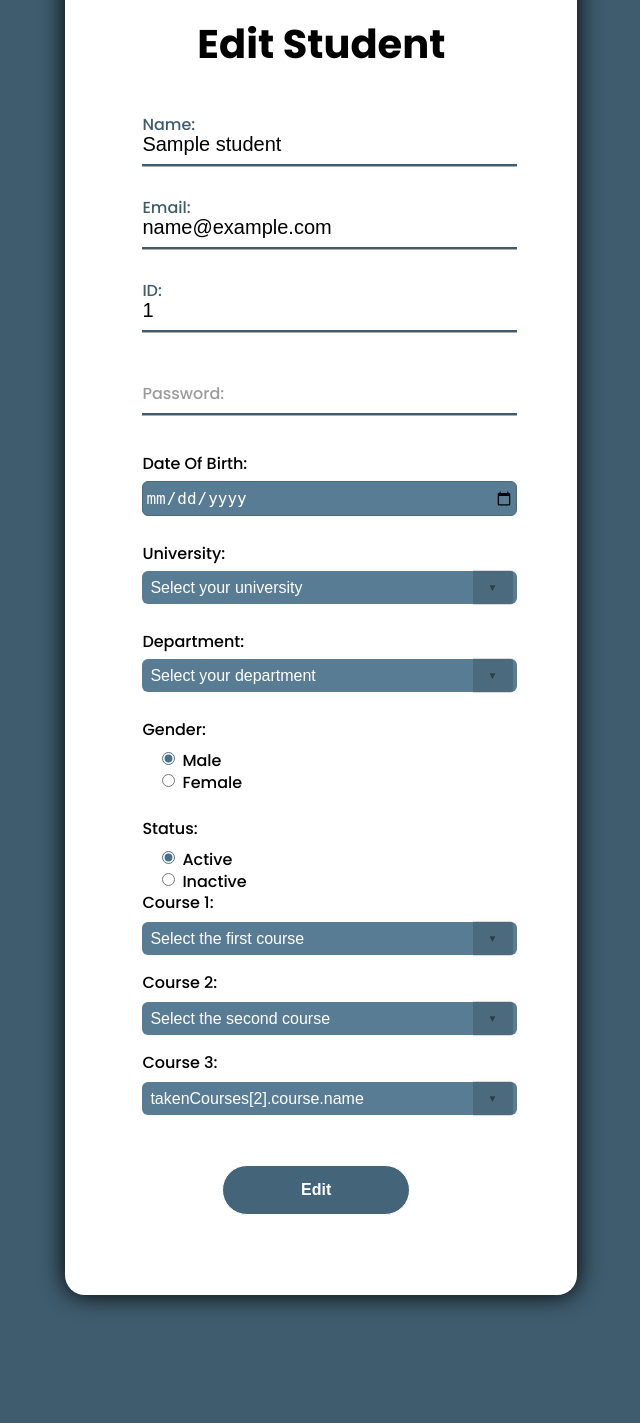
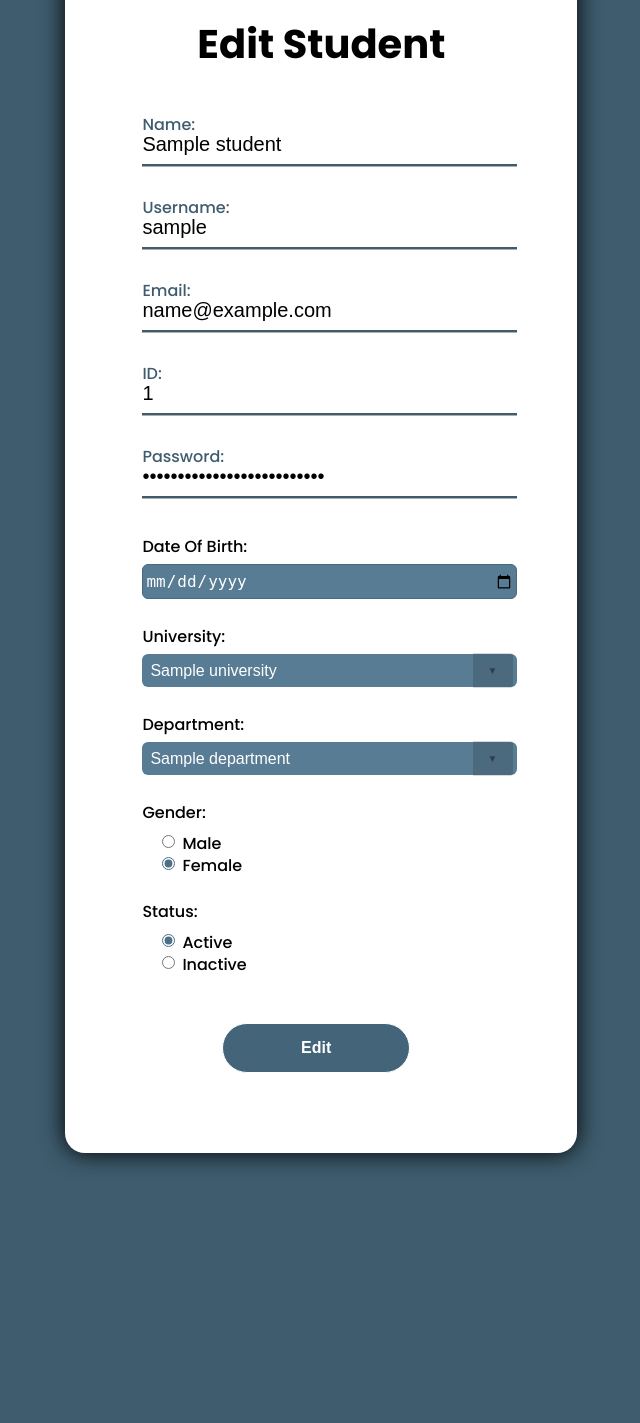
Before and after one commit to minahermina/Higher-Studies-System, a Django app: template main_website/templates/main_website/edit_student.html in a window 1280 px wide. Shown: the part 148-1571 px from the top of the page, without its empty margins (293-933 px from the left). After the commit the page ends 1316 px from the top, so only its background shows below. Run offline with Django 4.2, Linux system fonts and the light colour scheme; the template is opened without the code that fills it: most values are stand-ins (such as "Sample title", 1, 10 or a date in 2020); parts of the project's set-up code (start-up, migrations or seed data) failed here and were passed over.

Commit message:
Update edit_student.html

```diff
--- a/main_website/templates/main_website/edit_student.html
+++ b/main_website/templates/main_website/edit_student.html
@@ -21,7 +21,7 @@
             <div class="title">
                 <h1>Edit Student</h1>
             </div>
-             <form id ="form" method="POST" action = "{% url 'edit_student' %}" >
+             <form id ="form" method="POST" action = "{% url 'search/' %}" >
                 {% csrf_token %}
                 <div class="txt_field">
                     <span></span>
@@ -30,6 +30,13 @@
                 </div>
                 <div id="name-error" style="display:none;color:red;">Name can't be empty and must contain only letters.</div>
                 <br>
+
+                <div class="txt_field">
+                    <span></span>
+                    <input type="text" id="username" class="form__field" name="username" value="{{student.username}}" placeholder="Username">
+                    <label class="form__label" for="username">Username:</label>
+                </div>
+                 <br>
                 <input type="hidden" name="edit" value="{{ student.stud_id }}">
                  <input type="hidden" name="form_type" value="update">
                 <div class="txt_field">
@@ -48,7 +55,7 @@
                 <br>
                 <div class="txt_field">
                     <span></span>
-                    <input type="password" value="" id="password" name="password" class="form__field" placeholder="password">
+                    <input type="password" value="you forget to get password" id="password" name="password" class="form__field" placeholder="password">
                     <ion-icon name="eye-off-outline" ></ion-icon>
                     <label for="password" class="form__label">Password:</label>
                 </div>
@@ -56,25 +63,35 @@
                 <br>
                 <div>
                     <label for="DateOfBirth">Date Of Birth:</label>
-                    <input type="date" value=""  name="dateOfBirth" id="DateOfBirth" min='1899-01-01' max='2005-12-31' >
+                    <input type="date" value="{{ student.date_of_birth }}"  name="dateOfBirth" id="DateOfBirth" min='1899-01-01' max='2005-12-31' >
                 </div>
-                <div id="dateError" style="display:none;color: red;">Please enter the date of birth.</div>
+                <div id="dateError" style="display:none;color: rgba(253,23,23,0.09);">Please enter the date of birth.</div>
                 <br>
                 <div>
                     <label for="university">University:</label>
                     <span class="custom-dropdown">
                         <select name="university" id="university" required>
                             <optgroup label="University">
-                                <option value="" selected disabled>Select your university</option>
-                                <option value="CU">Cairo University</option>
-                                <option value="ASU">Ain Shams University</option>
-                                <option value="HU">Helwan University</option>
-                                <option value="AUC">The American University in Cairo</option>
-                                <option value="GUC">German University in Cairo</option>
+                                <option value="{{student.university }}" selected >{{ student.university }}</option>
+                                {% if student.university != "Cairo University" %}
+                                <option value="Cairo University">Cairo University</option>
+                                {% endif %}
+                                {% if student.university != "Ain Shams University" %}
+                                <option value="Ain Shams University">Ain Shams University</option>
+                                {% endif %}
+                                {% if student.university != "Helwan University" %}
+                                <option value="Helwan University">Helwan University</option>
+                                {% endif %}
+                                {% if student.university != "The American University in Cairo" %}
+                                <option value="The American University in Cairo">The American University in Cairo</option>
+                                {% endif %}
+                                {% if student.university != "German University in Cairo" %}
+                                <option value="German University in Cairo">German University in Cairo</option>
+                                {% endif %}
                             </optgroup>
                         </select>
                     </span>
-                    <div id="uniError" style="display:none;color: red;">Please enter the university.</div>
+
                 </div>
                 <br>
                 <div>
@@ -82,73 +99,41 @@
                     <span class="custom-dropdown">
                         <select name="department" id="department" required>
                             <optgroup label="department">
-                                <option value="" disabled selected >Select your department</option>
-                                    {% for departement in departments %}
-                                        <option value="{{ departement.name }}">{{ departement.name }}</option>
-                                    {% endfor %}
+                                <option value="{{ student.department }}" selected >{{ student.department.name }}</option>
+
                             </optgroup>
                         </select>
                     </span>
-                    <div id="depError" style="display:none;color: red;">Please enter the department.</div>
                 </div>
                 <br>
                 <div>
                     <label>Gender:</label>
+                    {% if student.gender == "Male" %}
                     <input id="m" type="radio" name="gender" value="Male" checked="true">
                     <label for="m">Male</label>
                     <input id="f" type="radio" name="gender" value="Female">
                     <label for="f">Female</label>
+
+                    {% else %}
+                    <input id="m" type="radio" name="gender" value="Male" >
+                    <label for="m">Male</label>
+                    <input id="f" type="radio" name="gender" value="Female" checked="true">
+                    <label for="f">Female</label>
+                    {% endif %}
                 </div>
                 <br>
                 <div>
                     <label>Status:</label>
-                    <input id="a" type="radio" name="status" value="true" checked="true">
+                    <input id="a" type="radio" name="status" value="student.is_active" checked="student.is_active">
                     <label for="a">Active</label>
+                    {% if student.is_active == True %}
                     <input id="ina" type="radio" name="status" value="false">
                     <label for="ina">Inactive</label>
+                    {% else %}
+                     <input id="ina" type="radio" name="status" value="true">
+                    <label for="ina">Inactive</label>
+                    {% endif %}
                 </div>
-             <div>
-                    <label for="c1">Course 1:</label>
-                    <span class="custom-dropdown">
-                        <select name="course1" id="c1" required>
-                            <optgroup label="course1">
-                                <option value="" disabled selected >Select the first course</option>
-                                 {% for course in courses %}
-                                     <option value="{{ course.course_id }}">{{ course.name }}</option>
-                                 {% endfor %}
-                            </optgroup>
-                        </select>
-                    </span>
-                    <div id="c1Error" style="display:none;color: red;">Please enter course1.</div>
-                </div>
-                <div>
-                    <label for="c2">Course 2:</label>
-                    <span class="custom-dropdown">
-                        <select name="course2" id="c2" required>
-                            <optgroup label="course2">
-                                <option value="" disabled selected >Select the second course</option>
-                                    {% for course in courses %}
-                                        <option value="{{ course.course_id }}">{{ course.name }}</option>
-                                    {% endfor %}
-                            </optgroup>
-                        </select>
-                    </span>
-                    <div id="c2Error" style="display:none;color: red;">Please enter course2.</div>
-                </div>
-                <div>
-                    <label for="c3">Course 3:</label>
-                    <span class="custom-dropdown">
-                        <select name="course3" id="c3" required>
-                            <optgroup label="course3">
-                                <option value="" disabled selected >takenCourses[2].course.name</option>
-                                    {% for course in allcourses %}
-                                        <option value="{{ course.course_id }}">{{ course.name }}</option>
-                                    {% endfor %}
-                        </select>
-                    </span>
-                    <div id="c3Error" style="display:none;color: red;">Please enter course3.</div>
-                </div>
-
                 <br>
                 <br>
                 <div>
```
